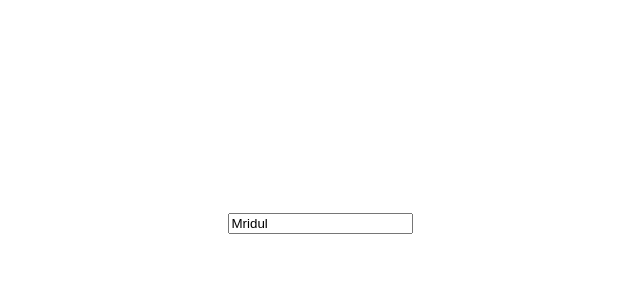
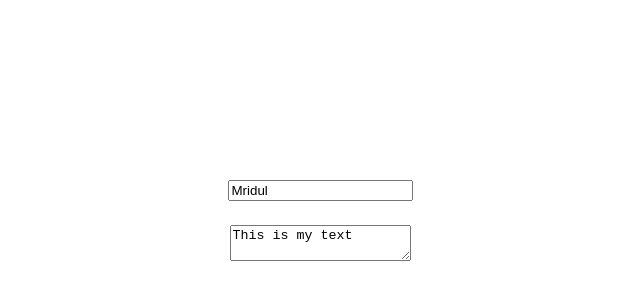
Before and after one commit to mdmidulhosen/React-Js-Vite-Project-LWS-, a React (Vite) app: page / in a window 1280 px wide. Shown: the part 178-478 px from the top of the page, without its empty margins (320-960 px from the left). Built offline with nearby package versions, Linux system fonts and the light colour scheme.

Commit message:
multiple input fields handle in one onChange handler funtion and use multiple state and setState using if else

```diff
--- a/src/component/Form.jsx
+++ b/src/component/Form.jsx
@@ -2,21 +2,34 @@
 import React, { Component } from 'react'
 
 export class Form extends Component {
+
     state = {
-        title: "Mridul"
+        title: "Mridul",
+        text: "This is my text"
     }
 
-    handlerChange =(e)=>{
+    handlerChange = (e) => {
+        if(e.target.type === "text"){
             this.setState({
-            title:e.target.value
+                title: e.target.value
             })
+        }else if(e.target.type === "textarea"){
+            this.setState({
+                text: e.target.value
+            })
+        }else{
+            console.log("Nothing Is Here")
+        }
     }
 
     render() {
-    const {title} = this.state;
+        const { title, text } = this.state;
         return (
             <div>
-        <input type="text" value={title} onChange={this.handlerChange}/>
+                <input type="text" value={title} onChange={this.handlerChange} />
+                <br></br>
+                <br></br>
+                <textarea  name="textarea" value={text} onChange={this.handlerChange}></textarea>
             </div>
         )
     }
```
Lines whose indentation alone changed are shown as unchanged.
